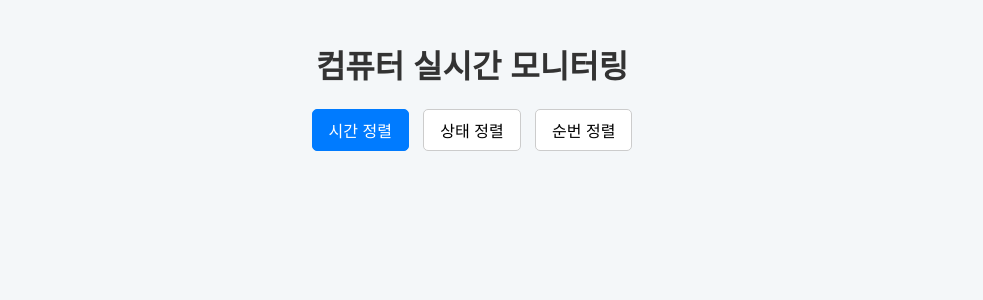
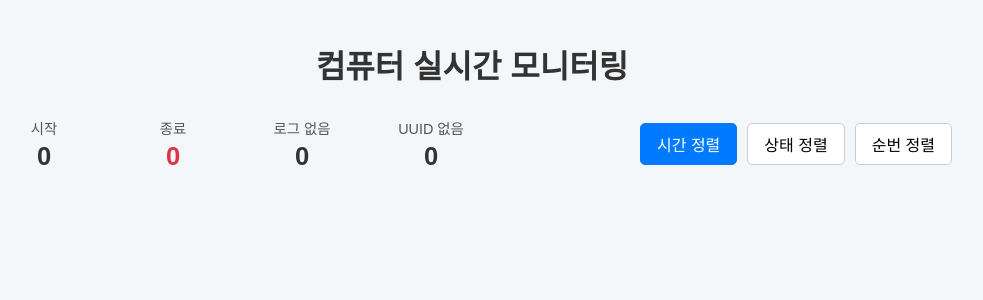
Before and after one commit to sodamwave/msg_check, a Flask app: page / in a window 1280 px wide. Shown: the top 300 px of the page, without its empty margins (168-1151 px from the left). Run offline with Flask 3, Linux system fonts and the light colour scheme; data that the repository does not hold is empty; parts of the project's set-up code (start-up, migrations or seed data) failed here and were passed over.

Commit message:
Update index.html

```diff
--- a/templates/index.html
+++ b/templates/index.html
@@ -6,12 +6,70 @@
     <meta name="viewport" content="width=device-width, initial-scale=1.0">
     <title>컴퓨터 상태 모니터링</title>
     <style>
-        /* CSS는 이전과 동일 */
         body { font-family: 'Malgun Gothic', sans-serif; background-color: #f4f7f9; margin: 0; padding: 20px; }
         h1 { text-align: center; color: #333; }
-        .sort-buttons { text-align: center; margin-bottom: 25px; }
-        .sort-buttons button { background-color: #fff; border: 1px solid #ccc; border-radius: 5px; padding: 8px 16px; margin: 0 5px; cursor: pointer; font-size: 1em; transition: all 0.2s ease; }
+
+        /* ### 추가/수정된 CSS 시작 ### */
+        .control-panel {
+            display: flex;
+            justify-content: space-between;
+            align-items: center;
+            max-width: 960px; /* 전체적인 너비 제한 */
+            margin: 0 auto 25px auto; /* 중앙 정렬 */
+            padding: 0 10px;
+        }
+
+        .status-summary {
+            display: flex;
+            gap: 25px; /* 항목 간 간격 */
+        }
+
+        .summary-item {
+            display: flex;
+            flex-direction: column; /* 제목과 숫자를 세로로 배열 */
+            align-items: center;
+            padding: 8px 12px;
+            border-radius: 8px;
+            cursor: pointer;
+            transition: background-color 0.2s ease;
+            min-width: 80px; /* 최소 너비 고정 */
+            text-align: center;
+        }
+
+        .summary-item:hover {
+            background-color: #e9ecef;
+        }
+
+        .summary-item.active {
+            background-color: #ddeeff;
+            box-shadow: inset 0 1px 3px rgba(0,0,0,0.1);
+        }
+
+        .summary-label {
+            font-size: 0.9em;
+            color: #555;
+            margin-bottom: 4px;
+        }
+
+        .summary-count {
+            font-size: 1.6em;
+            font-weight: bold;
+            color: #333;
+        }
+
+        /* 종료 상태 강조 */
+        #summary-end .summary-count {
+            color: #dc3545;
+        }
+        /* ### 추가/수정된 CSS 끝 ### */
+
+        .sort-buttons { /* 기존 text-align:center 제거 */
+            display: flex; /* 버튼 정렬을 위해 추가 */
+            gap: 10px;
+        }
+        .sort-buttons button { background-color: #fff; border: 1px solid #ccc; border-radius: 5px; padding: 8px 16px; margin: 0; cursor: pointer; font-size: 1em; transition: all 0.2s ease; }
         .sort-buttons button.active { background-color: #007bff; color: white; border-color: #007bff; }
+
         #status-container { display: flex; flex-wrap: wrap; gap: 15px; justify-content: center; }
         .status-card { background-color: white; border-radius: 8px; box-shadow: 0 2px 4px rgba(0,0,0,0.05); padding: 15px; width: 250px; border-left: 5px solid #ccc; transition: all 0.3s ease; }
         .status-card .computer-name { font-weight: bold; font-size: 1.2em; color: #333; margin-bottom: 10px; word-break: break-all; }
@@ -29,24 +87,88 @@
 </head>
 <body>
     <h1>컴퓨터 실시간 모니터링</h1>
-    <div class="sort-buttons">
-        <button id="sort-by-time" class="active">시간 정렬</button>
-        <button id="sort-by-status">상태 정렬</button>
-        <button id="sort-by-number">순번 정렬</button>
+
+    <!-- ### HTML 구조 변경 ### -->
+    <div class="control-panel">
+        <div class="status-summary">
+            <div class="summary-item" id="summary-start" data-status-filter="시작">
+                <span class="summary-label">시작</span>
+                <span class="summary-count" id="count-start">0</span>
+            </div>
+            <div class="summary-item" id="summary-end" data-status-filter="종료">
+                <span class="summary-label">종료</span>
+                <span class="summary-count" id="count-end">0</span>
+            </div>
+            <div class="summary-item" id="summary-unknown" data-status-filter="최근 로그 없음">
+                <span class="summary-label">로그 없음</span>
+                <span class="summary-count" id="count-unknown">0</span>
+            </div>
+            <div class="summary-item" id="summary-no-uuid" data-status-filter="UUID 없음">
+                <span class="summary-label">UUID 없음</span>
+                <span class="summary-count" id="count-no-uuid">0</span>
+            </div>
+        </div>
+        <div class="sort-buttons">
+            <button id="sort-by-time" class="active">시간 정렬</button>
+            <button id="sort-by-status">상태 정렬</button>
+            <button id="sort-by-number">순번 정렬</button>
+        </div>
     </div>
+
     <div id="status-container"></div>
+
     <script>
         const apiUrl = '/status';
         const statusContainer = document.getElementById('status-container');
         const sortButtons = document.querySelectorAll('.sort-buttons button');
+        // ### JS 추가 시작 ###
+        const summaryItems = document.querySelectorAll('.summary-item');
+        // ### JS 추가 끝 ###
 
         let allStatuses = [];
         let currentSort = 'time';
+        // ### JS 추가 시작 ###
+        let currentFilter = 'all'; // 'all' 또는 '시작', '종료' 등
+        // ### JS 추가 끝 ###
+
+        // ### JS 수정 시작 ###
+        function updateSummaryCounts() {
+            const counts = {
+                '시작': 0,
+                '종료': 0,
+                '최근 로그 없음': 0,
+                'UUID 없음': 0
+            };
+
+            allStatuses.forEach(([name, info]) => {
+                // '컴퓨터'로 끝나는 데이터만 카운트에 포함
+                if (name.endsWith('컴퓨터')) {
+                    if (info.status in counts) {
+                        counts[info.status]++;
+                    }
+                }
+            });
+
+            document.getElementById('count-start').textContent = counts['시작'];
+            document.getElementById('count-end').textContent = counts['종료'];
+            document.getElementById('count-unknown').textContent = counts['최근 로그 없음'];
+            document.getElementById('count-no-uuid').textContent = counts['UUID 없음'];
+        }
+        // ### JS 수정 끝 ###
+
 
         function renderStatuses() {
-            let sortedData = [...allStatuses];
+            // ### JS 수정 시작: 필터링 로직 추가 ###
+            updateSummaryCounts();
 
-            // ★★★ 정렬 로직 전체 수정 ★★★
+            let filteredData = allStatuses;
+            if (currentFilter !== 'all') {
+                filteredData = allStatuses.filter(([name, info]) => info.status === currentFilter);
+            }
+            // ### JS 수정 끝 ###
+
+            // 정렬 로직은 filteredData를 기준으로 수행
+            let sortedData = [...filteredData];
             sortedData.sort(([keyA, a], [keyB, b]) => {
                 const isNumberedA = keyA.endsWith('컴퓨터');
                 const isNumberedB = keyB.endsWith('컴퓨터');
@@ -85,8 +207,6 @@
                     ? info.log_timestamp.split(' ')[1]
                     : info.log_timestamp;
 
-                // ### 수정 시작 ### : 카드 내용 변경
-                // fileName 정보가 유효할 때만 표시할 HTML 생성
                 const fileNameHtml = (info.fileName && info.fileName !== '-')
                     ? `<div class="info"><b>${info.fileName}</b></div>`
                     : '';
@@ -97,13 +217,10 @@
                     <div class="info">로그 시간: <span class="time">${displayTime}</span></div>
                     ${fileNameHtml}
                 `;
-                // ### 수정 끝 ###
-
                 statusContainer.appendChild(card);
             });
         }
 
-        // 이 아래 부분은 변경 없음
         async function fetchStatus() {
             try {
                 const response = await fetch(apiUrl);
@@ -126,6 +243,25 @@
             });
         });
 
+        // ### JS 추가 시작: 필터 클릭 이벤트 ###
+        summaryItems.forEach(item => {
+            item.addEventListener('click', () => {
+                const filter = item.dataset.statusFilter;
+
+                // 이미 활성화된 필터를 다시 클릭하면 필터 해제
+                if (currentFilter === filter) {
+                    currentFilter = 'all';
+                    item.classList.remove('active');
+                } else {
+                    currentFilter = filter;
+                    summaryItems.forEach(i => i.classList.remove('active'));
+                    item.classList.add('active');
+                }
+                renderStatuses();
+            });
+        });
+        // ### JS 추가 끝 ###
+
         setInterval(fetchStatus, 5000);
         fetchStatus();
     </script>
```
